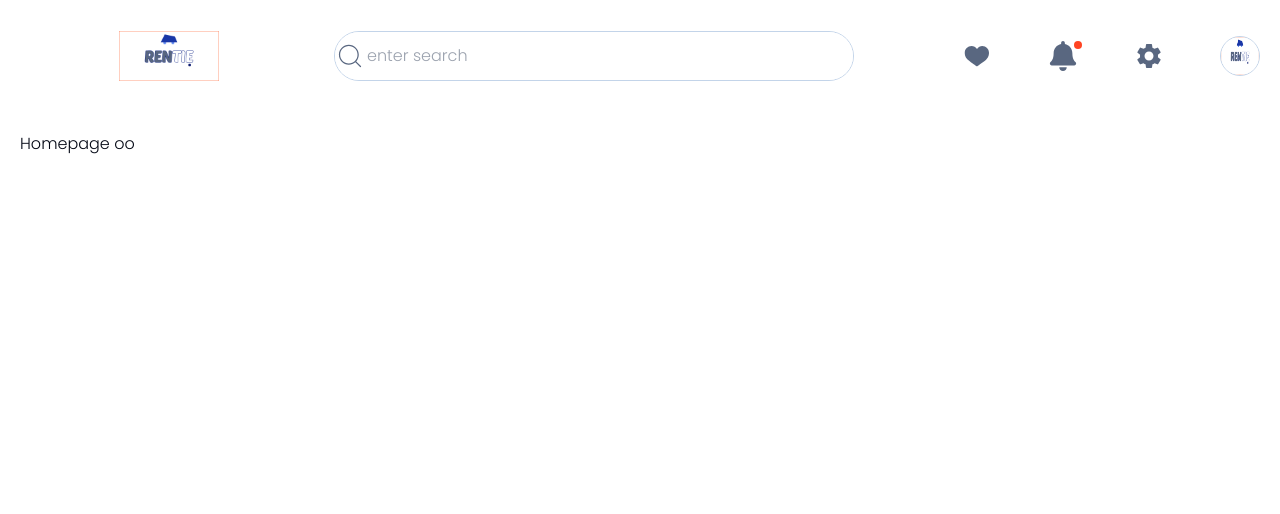
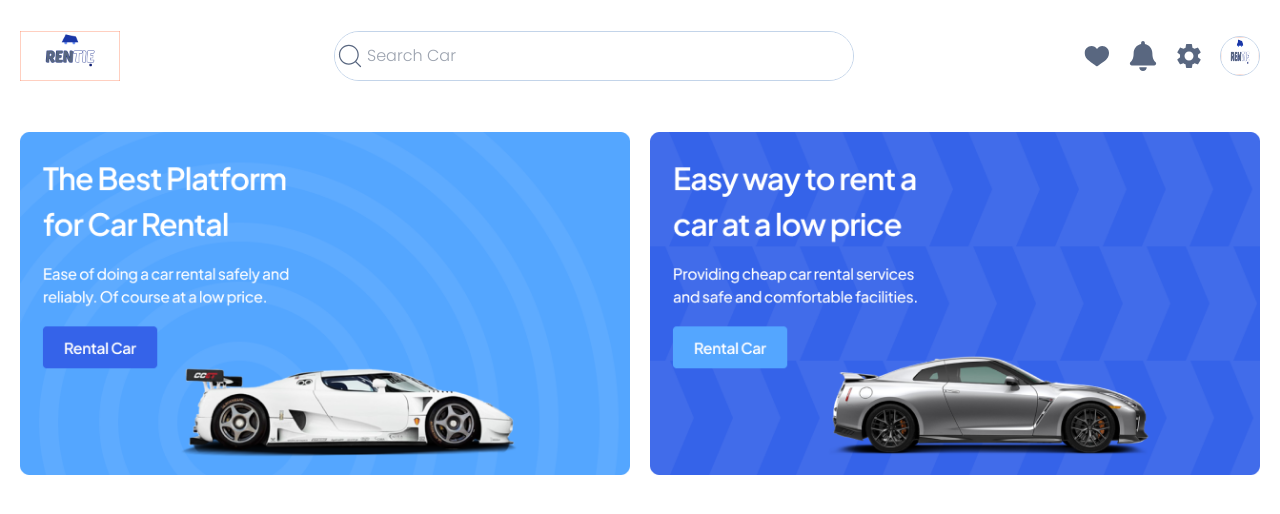
Before and after one commit to OlaoluwaVincent/CarApp, a Next.js app in the folder web/: page / in a window 1280 px wide. Shown: the top 514 px of the page. Built offline with nearby package versions, Linux system fonts and the light colour scheme.

Commit message:
Cleanings

```diff
--- a/web/app/dashboard/page.tsx
+++ /dev/null
@@ -1,5 +0,0 @@
-interface Props {}
-const DashboardPage = (props: Props) => {
-	return <div className=''>Actual Dashboard</div>;
-};
-export default DashboardPage;
--- a/web/app/globals.css
+++ b/web/app/globals.css
@@ -12,6 +12,9 @@
 	color: #040815;
 }
 
+body{
+	min-height: 100svh;
+}
 img {
 	display: block;
 }
--- a/web/app/layout.tsx
+++ b/web/app/layout.tsx
@@ -2,7 +2,7 @@ import type { Metadata } from 'next';
 import { Poppins } from 'next/font/google';
 import './globals.css';
 import ReduxProvider from 'src/redux/provider';
-import Header from '../components/Header';
+import Header from '@/components/Header';
 
 const poppins_italic = Poppins({
 	weight: '300',
@@ -25,7 +25,7 @@ export default function RootLayout({
 			<body className={`${poppins_italic.className}`}>
 				<ReduxProvider>
 					<Header />
-					<section className="p-5">
+					<section className="px-5 py-5">
 						{children}
 					</section>
 				</ReduxProvider>
--- a/web/app/page.tsx
+++ b/web/app/page.tsx
@@ -1,5 +1,9 @@
-interface Props {}
+import Hero from "@/components/Hero";
+
+interface Props { }
 const Homepage = (props: Props) => {
-	return <div className=''>Homepage oo</div>;
+	return <div className='w-full'>
+		<Hero />
+	</div>;
 };
 export default Homepage;
--- a/web/components/Header.tsx
+++ b/web/components/Header.tsx
@@ -6,7 +6,7 @@ const Header = () => {
 	return (
 		<header className='grid grid-cols-12 w-full h-max md:h-[92px] lg:h-[112px] py-3 px-5 bg-white gap-4'>
 			{/* logo */}
-			<div className='flex items-center sm:justify-center col-span-6 sm:col-span-3'>
+			<div className='flex items-center col-span-6 sm:col-span-3'>
 				<div>
 					<LogoImg height={50} width={100} />
 				</div>
--- /dev/null
+++ b/web/components/Hero.tsx
@@ -0,0 +1,18 @@
+import Image from "next/image"
+import BannerOne from 'public/svg/Ads 1.png'
+import BannerTwo from 'public/svg/Ads 2.png'
+
+type Props = {}
+const Hero = (props: Props) => {
+  return (
+    <div className=" md:flex items-center gap-5 justify-center">
+        <div className="hidden md:block">
+            <Image src={BannerOne} alt="Banner Image" sizes="auto" />
+        </div>
+        <div>
+            <Image src={BannerTwo} alt="Banner Image" sizes="auto"/>
+        </div>
+    </div>
+  )
+}
+export default Hero
--- a/web/components/Profile.tsx
+++ b/web/components/Profile.tsx
@@ -5,18 +5,22 @@ import { TiHeartFullOutline, FaBell, MdSettings } from '../src/utils/icons'
 import ProfileImg from 'public/svg/logo.png'
 import { RootState } from 'src/redux/store';
 import { useSelector } from 'react-redux';
+import { useState } from 'react';
 
 
 type Props = {}
 
 const Profile = (props: Props) => {
+  const [notification, setNotification] = useState(false)
   const user_data = useSelector((state: RootState) => state.auth.data);
   return (
-    <div className='flex items-center justify-between w-full base:gap-2 sm:gap-2'>
+    <div className='flex items-center justify-end w-full gap-2 sm:gap-4'>
       <span><TiHeartFullOutline size={'30px'} className='hidden base:inline-flex fill-black-400 cursor-pointer' /></span>
 
       <aside className='relative hidden base:inline-flex'>
-        <span className='absolute top-0 -right-1 w-2 h-2 scale-100 bg-error-500 rounded-full'></span>
+        {
+          notification && <span className='absolute top-0 -right-1 w-2 h-2 scale-100 bg-error-500 rounded-full'></span>
+        }
         <span><FaBell size={'30px'} className='fill-black-400 cursor-pointer' /></span>
       </aside>
 
--- a/web/components/SeachInput.tsx
+++ b/web/components/SeachInput.tsx
@@ -14,7 +14,7 @@ const SeachInput = (props: Props) => {
         <form onSubmit={handleSearch} className="w-[85%] relative rounded-md base:rounded-[70px] overflow-hidden border border-black-200 bg-white text-info-800 font-medium">
             <CiSearch size={'30px'} className='absolute lefft-2 top-1/2 -translate-y-1/2 fill-black-400' />
 
-            <input type="text" name="search" id="search" placeholder="enter search" value={search} onChange={(e) => setSearch(e.target.value)} className="w-full py-3 px-8 border-none outline-none" />
+            <input type="text" name="search" id="search" placeholder="Search Car" value={search} onChange={(e) => setSearch(e.target.value)} className="w-full py-3 px-8 border-none outline-none" />
         </form>
     )
 }
```
